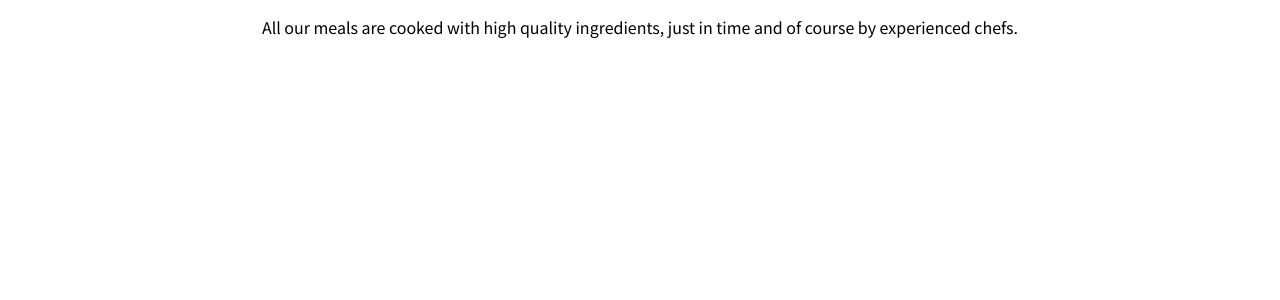
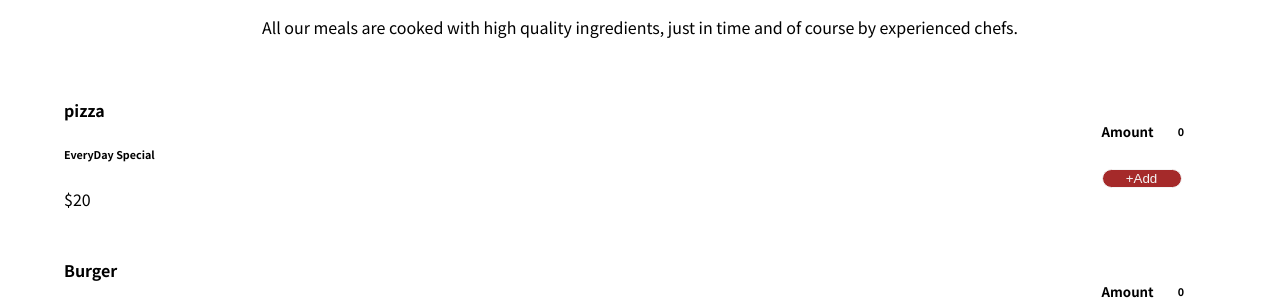
Before and after one commit to kulkarnianushree/Restaurant-Website, a React (Create React App) app: page / in a window 1280 px wide. Shown: the part 500-800 px from the top of the page. Built offline with nearby package versions, Linux system fonts and the light colour scheme.

Commit message:
Form Added

```diff
--- a/src/App.js
+++ b/src/App.js
@@ -5,7 +5,7 @@ import MealsItem from "./components/Meals/MealsItem";
 import Meals from "./components/Meals/Meals";
 const App =()=> {
   const MealsList = [
-    {id:1,title:'pizza', description:'EveryDay Special',Price:'$20'},
+    {id:1,title:'pizza', description:'EveryDay Special',price:'$20'},
     {id:2,title:'Burger',description:'Evening Special',price:'$10'},
     {id:3,title:'Gobi',description:'Hot Fav Receipe',price:'$15'},
     {id:4,title:'Panipuri',description:'Girls Special',price:'$5'}
--- /dev/null
+++ b/src/components/Meals/Meals.css
@@ -0,0 +1,37 @@
+.content {
+    width: 100%;
+    height: 10rem;
+    border-radius: 15px;
+    display: flex;
+    justify-content: space-between;
+    align-items: center;
+}
+
+.content-extra {
+    margin-right: 5rem;
+    display: inline;
+    justify-content: space-between;
+    align-items: center;
+}
+
+.content-special {
+    display: flex;
+    align-items: center;
+}
+
+.content-special h5 {
+    margin-right: 1rem; /* Space between "Amount" and "0" */
+}
+
+.content-special h6 {
+    margin-left: 0.5rem; /* Space between "Amount" and "0" */
+    margin-right: 1rem; /* Space between "0" and the button */
+}
+
+button {
+   border: 1px,solid;
+   border-radius: 10px;
+   width:5rem;
+   background-color: brown;
+   color: whitesmoke;
+}
--- a/src/components/Meals/Meals.js
+++ b/src/components/Meals/Meals.js
@@ -1,16 +1,36 @@
 import MealsItem from "./MealsItem"
-const Meals = (props)=>{
-    return(
-        <div>
-            {props.data.map((items)=>{
-                <MealsItem
-                    key ={items.id}
-                    title={items.title}
-                    description = {items.description}
-                    price={items.price}
-                />
+import './Meals.css'
+const Meals = (props) => {
+    return (
+        <div style={{marginLeft:'5%'}}>
+            {props.data.map((items) => {
+                return (
+                    <div className="content">
+                        <MealsItem
+                            key={items.id}
+                            title={items.title}
+                            description={items.description}
+                            price={items.price}
+                        />
+                        <section className="content-extra">
+                            <span className="content-special">
+                                <h5>Amount</h5>
+                                <h6> 0 </h6>
+                            </span>
+
+                            <span>
+                                <button>+Add</button>
+                            </span>
+                        </section>
+
+                    </div>
+
+                );
+
             })}
+
         </div>
-    )
+    );
 }
-export default Meals
+
+export default Meals;
```
